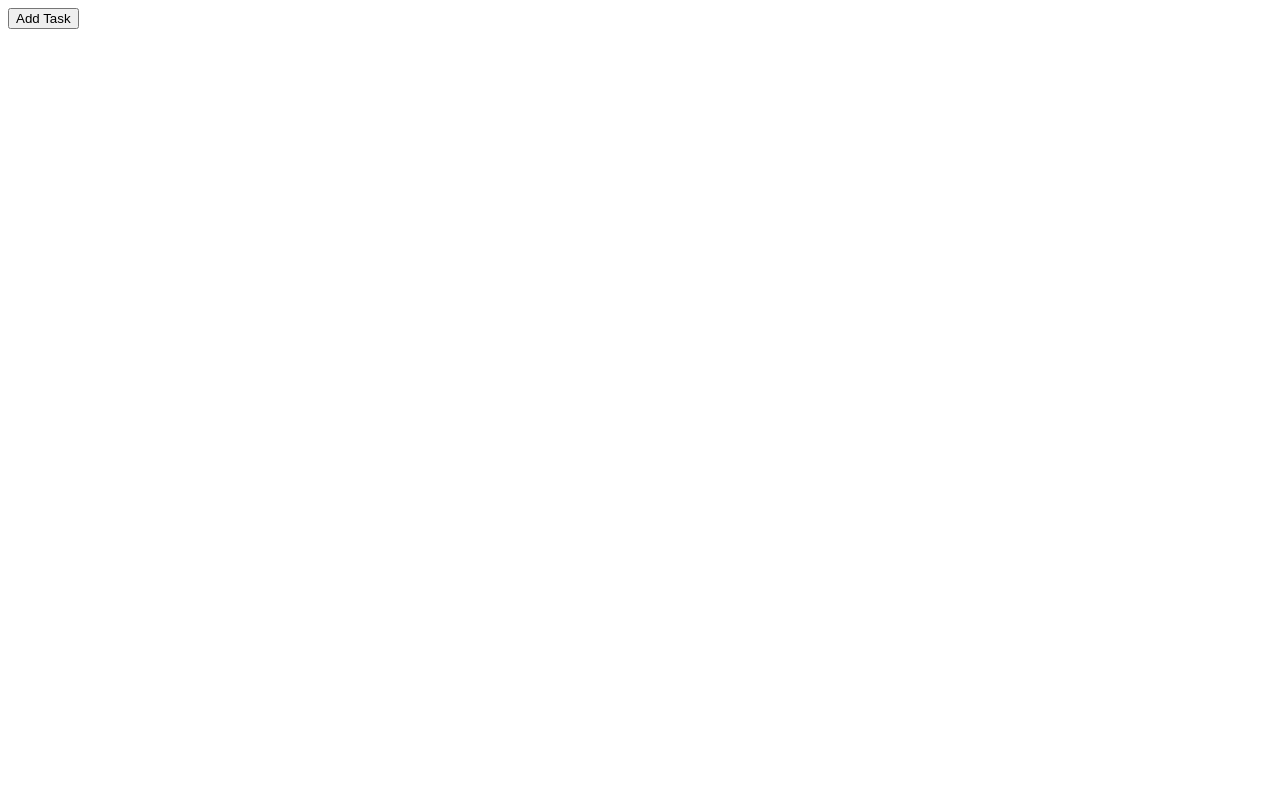
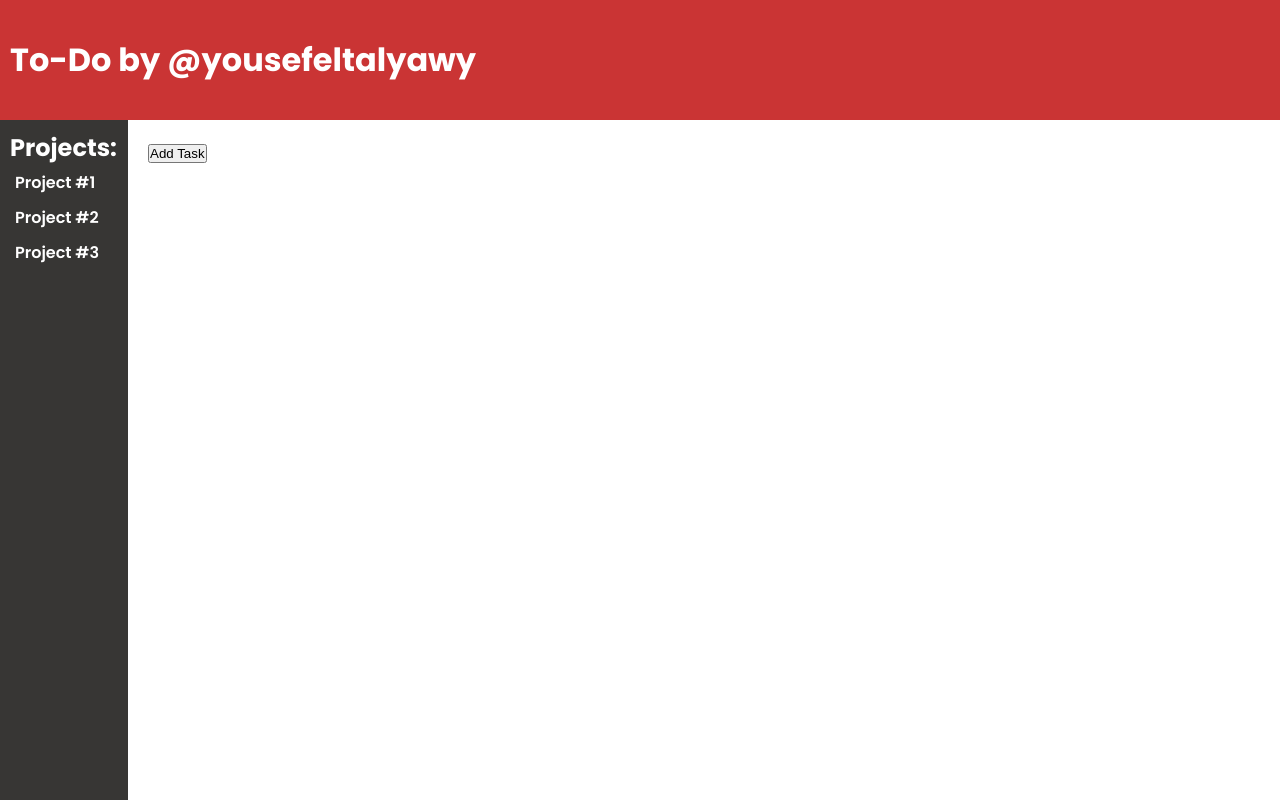
Before and after one commit to YoussefEltalyawy/to-do, a website built with webpack: page dist/index.html in a window 1280 px wide. Built offline with nearby package versions, Linux system fonts and the light colour scheme.

Commit message:
Added some styling, header and sidebar

```diff
--- a/dist/index.html
+++ b/dist/index.html
@@ -5,15 +5,30 @@
     <meta http-equiv="X-UA-Compatible" content="IE=edge" />
     <meta name="viewport"getElementById("task");ntent="width=device-width,
     initial-scale=1.0">
+    <link rel="preconnect" href="https://fonts.googleapis.com" />
+    <link rel="preconnect" href="https://fonts.gstatic.com" crossorigin />
+    <link
+      href="https://fonts.googleapis.com/css2?family=Kanit:ital,wght@1,100&family=Poppins:ital,wght@0,100;0,200;0,300;0,400;0,500;0,600;0,700;0,800;0,900;1,100;1,200;1,300;1,400;1,500;1,600;1,700;1,800;1,900&display=swap"
+      rel="stylesheet"
+    />
     <title>To-do</title>
     <script src="main.js" defer></script>
     <link rel="stylesheet" href="style.css" />
   </head>
   <body>
-    <header></header>
+    <header>
+      <h1>To-Do by @yousefeltalyawy</h1>
+    </header>
+    <nav>
+      <h2>Projects:</h2>
+      <p>Project #1</p>
+      <p>Project #2</p>
+      <p>Project #3</p>
+    </nav>
+
     <main>
-        <button class="add-task-btn">Add Task</button>
-        <div class="main-tasks-container"></div>
+      <button class="add-task-btn">Add Task</button>
+      <div class="main-tasks-container"></div>
     </main>
   </body>
 </html>
--- a/dist/style.css
+++ b/dist/style.css
@@ -1,3 +1,14 @@
+* {
+  box-sizing: border-box;
+  padding: 0;
+  margin: 0;
+}
+
+html {
+  font-family: "Poppins", sans-serif;
+  font-weight: 550;
+}
+
 .class-container {
   display: flex;
 }
@@ -13,6 +24,33 @@
   display: flex;
   align-items: center;
 }
+header {
+  height: 120px;
+  width: 100%;
+  background-color: rgb(202, 52, 52);
+  color: white;
+  display: flex;
+  align-items: center;
+  padding: 10px;
+}
+nav {
+  width: 10%;
+  background-color: rgb(55, 54, 52);
+  color: white;
+  position: fixed;
+  top: 120px;
+  bottom: 0;
+  float: left;
+  display: flex;
+  flex-direction: column;
+  padding: 10px;
+}
+main {
+  width: 90%;
+  height: 100%;
+  margin-left: auto;
+  padding: 20px;
+}
 p {
   margin: 5px;
   display: inline-block;
```
